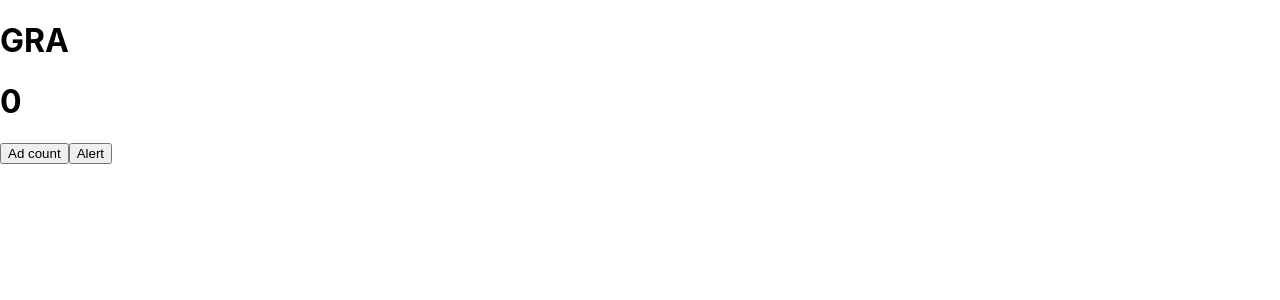
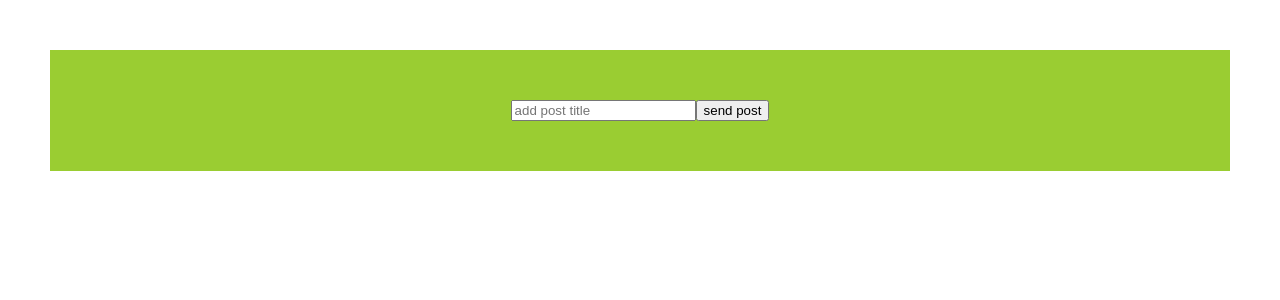
Before and after one commit to Kostruski/burger, a React (Create React App) app: page / in a window 1280 px wide. Shown: the top 300 px of the page. Built offline with nearby package versions, Linux system fonts and the light colour scheme.

Commit message:
add crud test

```diff
--- a/src/App.js
+++ b/src/App.js
@@ -4,16 +4,17 @@ import "./App.scss";
 // import AwaitCount from "./components/awaitCount"
 // import AwaitExample from "./components/awaitExample"
 // import FetchAll from "./components/fetchAll"
-import Counter from "./components/counter"
+// import Counter from "./components/counter"
+import CrudTest from './components/crudTest'
 
 function App() {
     return <div className="App">
-        <h1>GRA</h1>
-        {/* <Whiteboard /> */}
+         {/* <Whiteboard /> */}
         {/* <AwaitExample /> */}
         {/* <AwaitCount /> */}
         {/* <FetchAll /> */}
-        <Counter />
+        {/* <Counter /> */}
+        {<CrudTest />}
     </div>;
 }
 
--- a/src/App.scss
+++ b/src/App.scss
@@ -0,0 +1,13 @@
+.App {
+    padding: 50px;
+}
+
+.crudBox {
+    display: flex;
+    text-align: center;
+    justify-content: center;
+    align-items: center;
+    color: white;
+    background-color: yellowgreen;
+    padding: 50px;
+}
--- a/src/actions/actions.js
+++ b/src/actions/actions.js
@@ -1,15 +1,6 @@
-const addTodos = todos => ({
-    type: 'ADD_TODOS',
-    payload: todos,
-});
 
-const addUsers = users => ({
-    type: 'ADD_USERS',
-    payload: users,
-});
-
-const addPosts = posts => ({
-    type: 'ADD_POSTS',
+const getPosts = posts => ({
+    type: 'GET_POSTS',
     payload: posts,
 });
 
@@ -18,5 +9,17 @@ const addError = error => ({
     payload: error,
 });
 
-export const addTodosDispatch = todos => dispatch => dispatch(addTodos(todos));
+const addPostTitle = text => ({
+    type: 'ADD_POST_TITLE',
+    payload: text,
+});
+
+const addPostId = id => ({
+    type: 'ADD_POST_ID',
+    payload: id,
+});
+
+export const getPostsDispatch = posts => dispatch => dispatch(getPosts(posts));
 export const addErrorDispatch = error => dispatch => dispatch(addError(error));
+export const addPostTitleDispatch = text => dispatch => dispatch(addPostTitle(text));
+export const addPostIdDispatch = id => dispatch => dispatch(addPostId(id))
--- a/src/components/counter.js
+++ b/src/components/counter.js
@@ -3,11 +3,11 @@ import React, { useState, useEffect } from 'react';
 const Counter = () => {
     const [count, setCount] = useState(0);
 
+    console.log('just rendered', count);
+
     useEffect(() => {
-        console.log('just renderre from useEFFECT');
+        console.log('just renderre from useEFFECT', count);
     }, [count]);
-
-    console.log('just rendered');
 
     const alertCount = () => {
         setTimeout(() => {
--- /dev/null
+++ b/src/components/crudTest.js
@@ -0,0 +1,56 @@
+import React from 'react';
+import { connect } from 'react-redux';
+import { addPostTitleDispatch, addPostIdDispatch, getPostsDispatch, addErrorDispatch } from '../actions/actions';
+
+const api = 'https://calm-woodland-46270.herokuapp.com/posts';
+const key = '$2b$10$hAa.C8ABvG3jt3Yd8weocunGMata9B8BaLax.laBckJjM6vKMUUvW';
+
+const CrudTest = ({ addPostTitleDispatch, ...args }) => {
+    const { postTitle } = args.state.inputValues;
+
+    const addPost = async text => {
+        let lastPostId = 0;
+
+        try {
+            const response = await fetch(api, {
+                method: 'GET',
+                headers: {
+                    'Content-Type': 'application/json',
+                    // 'secret-key': `${key}`,
+                },
+            });
+            const result = await response.json();
+            // const posts = result.posts;
+            console.log(result);
+            // lastPostId = posts[posts.length - 1].id;
+            // const updatedPosts = posts.push({ id: lastPostId + 1, title: text });
+            // console.log(updatedPosts);
+
+            // const responseAfterUpdate = await fetch(api, {
+            //     method: 'PUT',
+            //     headers: {
+            //         'Content-Type': 'application/json',
+            //     },
+            //     body: JSON.stringify(updatedPosts),
+            // });
+
+            // const resultAfterUpdate = await responseAfterUpdate.json();
+            // console.log(resultAfterUpdate);
+        } catch (error) {
+            addErrorDispatch(error);
+            alert(error);
+        }
+    };
+
+    return (
+        <div className="crudBox">
+            <input type="text" placeholder="add post title" value={postTitle} onChange={event => addPostTitleDispatch(event.target.value)} />
+            <input type="button" value="send post" onClick={() => addPost('dupa')} />
+        </div>
+    );
+};
+
+const mapState = state => ({ state });
+const actions = { addPostTitleDispatch, addPostIdDispatch, getPostsDispatch, addErrorDispatch };
+
+export default connect(mapState, actions)(CrudTest);
--- /dev/null
+++ b/src/reducer/errorReducer.js
@@ -0,0 +1,13 @@
+const initialState = {
+    error: '',
+};
+
+const error = (state = initialState, action) => {
+    if (action.type === 'ADD_ERROR') {
+        return { ...state, error: action.payload };
+    } else {
+        return state;
+    }
+};
+
+export default error;
--- /dev/null
+++ b/src/reducer/inputReducer.js
@@ -0,0 +1,19 @@
+const initialState = {
+    postTitle: '',
+    postId: '',
+};
+
+const inputValues = (state = initialState, action) => {
+    switch (action.type) {
+        case 'ADD_POST_TITLE':
+            return { ...state, postTitle: action.payload };
+
+        case 'ADD_POST_ID':
+            return { ...state, postId: action.payload };
+
+        default:
+            return state;
+    }
+};
+
+export default inputValues
--- /dev/null
+++ b/src/reducer/postReducer.js
@@ -0,0 +1,16 @@
+const initialState = {
+    posts: [],
+};
+
+const posts = (state = initialState, action) => {
+    switch (action.type) {
+
+        case 'GET_POSTS':
+            return { ...state, posts: action.payload };
+
+        default:
+            return state;
+    }
+};
+
+export default posts;
--- a/src/reducer/rootReducer.js
+++ b/src/reducer/rootReducer.js
@@ -1,26 +1,8 @@
-const initialState = {
-    posts: [],
-    users: [],
-    todos: [],
-    error: '',
-};
+import {combineReducers} from "redux"
+import posts from './postReducer';
+import inputValues from './inputReducer';
+import error from './errorReducer';
 
-const rootReducer = (state = initialState, action) => {
-    switch (action.type) {
-        case 'ADD_TODOS':
-            return { ...state, todos: action.payload };
+const rootReducer = combineReducers({posts, inputValues, error})
 
-        case 'ADD_USERS':
-            return { ...state, users: action.payload };
-
-        case 'ADD_POSTS':
-            return { ...state, posts: action.payload };
-
-        case 'ADD_ERROR':
-            return { ...state, error: action.payload }
-        default:
-            return state;
-    }
-};
-
-export default rootReducer
+export default rootReducer;
```
Also changed, not shown: src/components/fetchAll.js (+5 -3 lines).
